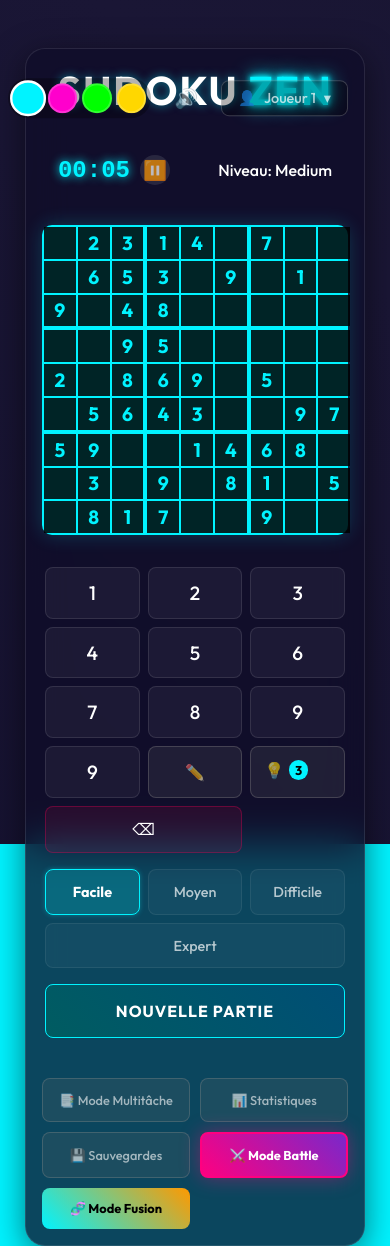
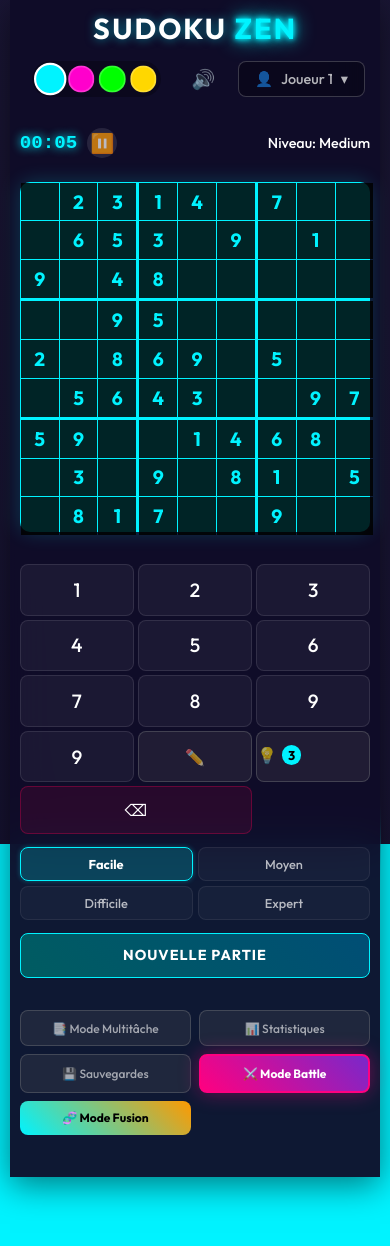
Before and after one commit to JamiTheS/SUDOKU-ZEN, a website: page index.html in a window 390 px wide. Shown: the top 1246 px of the page. After the commit the page ends 1177 px from the top, so only its background shows below. Drawn offline with Linux system fonts and the light colour scheme.

Commit message:
Fix: Mobile UI Optimization

```diff
--- a/index.html
+++ b/index.html
@@ -2,7 +2,7 @@
 <html lang="fr">
   <head>
     <meta charset="UTF-8" />
-    <meta name="viewport" content="width=device-width, initial-scale=1.0" />
+    <meta name="viewport" content="width=device-width, initial-scale=1.0, maximum-scale=1.0, user-scalable=no" />
     <title>Neon Sudoku</title>
     <link rel="preconnect" href="https://fonts.googleapis.com" />
     <link rel="preconnect" href="https://fonts.gstatic.com" crossorigin />
--- a/style.css
+++ b/style.css
@@ -1481,3 +1481,134 @@ button:hover {
     text-shadow: 0 0 5px rgba(255, 255, 255, 0.5) !important;
     /* White/Silver for fixed numbers in Co-op */
 }
+/* =========================================
+   MOBILE OPTIMIZATION (iPhone / Small Screens)
+   ========================================= */
+
+@media (max-width: 480px) {
+    body {
+        padding: 0;
+        align-items: flex-start;
+        overflow-x: hidden;
+    }
+
+    .app-wrapper {
+        padding: 0;
+        gap: 0;
+    }
+
+    .container {
+        padding: 10px;
+        border-radius: 0;
+        border: none;
+        background: rgba(15, 12, 41, 0.95);
+        min-height: 100vh;
+        gap: 1rem;
+    }
+
+    header {
+        margin-bottom: 0.5rem;
+    }
+
+    h1 {
+        font-size: 1.8rem;
+        margin-bottom: 0.5rem;
+    }
+
+    .header-controls {
+        position: static;
+        transform: none;
+        justify-content: center;
+        margin-top: 0.5rem;
+    }
+
+    .theme-selector {
+        transform: scale(0.9);
+    }
+
+    .status-bar {
+        padding: 0;
+        margin-bottom: 0.5rem;
+        font-size: 0.9rem;
+    }
+
+    .timer {
+        font-size: 1.2rem;
+    }
+
+    /* Game Board Optimization */
+    .game-board {
+        width: 100%;
+        max-width: 100%;
+        gap: 1px;
+        padding: 1px;
+    }
+
+    .cell {
+        font-size: 1.2rem;
+    }
+
+    .note-num {
+        font-size: 0.5rem;
+    }
+
+    /* Controls Optimization */
+    .controls {
+        width: 100%;
+        max-width: 100%;
+        gap: 0.8rem;
+    }
+
+    .numpad {
+        gap: 4px;
+    }
+
+    .num-btn {
+        padding: 0.8rem 0;
+        font-size: 1.2rem;
+    }
+
+    .action-btn {
+        padding: 0.8rem 0;
+    }
+
+    .difficulty-selector {
+        display: grid;
+        grid-template-columns: 1fr 1fr;
+        gap: 5px;
+    }
+
+    .diff-btn {
+        padding: 0.5rem;
+        font-size: 0.8rem;
+    }
+
+    .new-game-btn {
+        padding: 0.8rem;
+        font-size: 0.9rem;
+    }
+
+    /* Bottom Controls */
+    .bottom-controls {
+        display: grid;
+        grid-template-columns: 1fr 1fr;
+        gap: 8px;
+        margin-bottom: 2rem; /* Space for home bar */
+    }
+
+    .bottom-controls button {
+        font-size: 0.75rem;
+        padding: 0.6rem;
+    }
+
+    /* Modals */
+    .modal-content {
+        width: 95%;
+        padding: 1.5rem;
+    }
+
+    /* Hide non-essential elements on very small screens if needed */
+    .background-animation {
+        /* Optional: disable complex animation for performance */
+    }
+}
```
